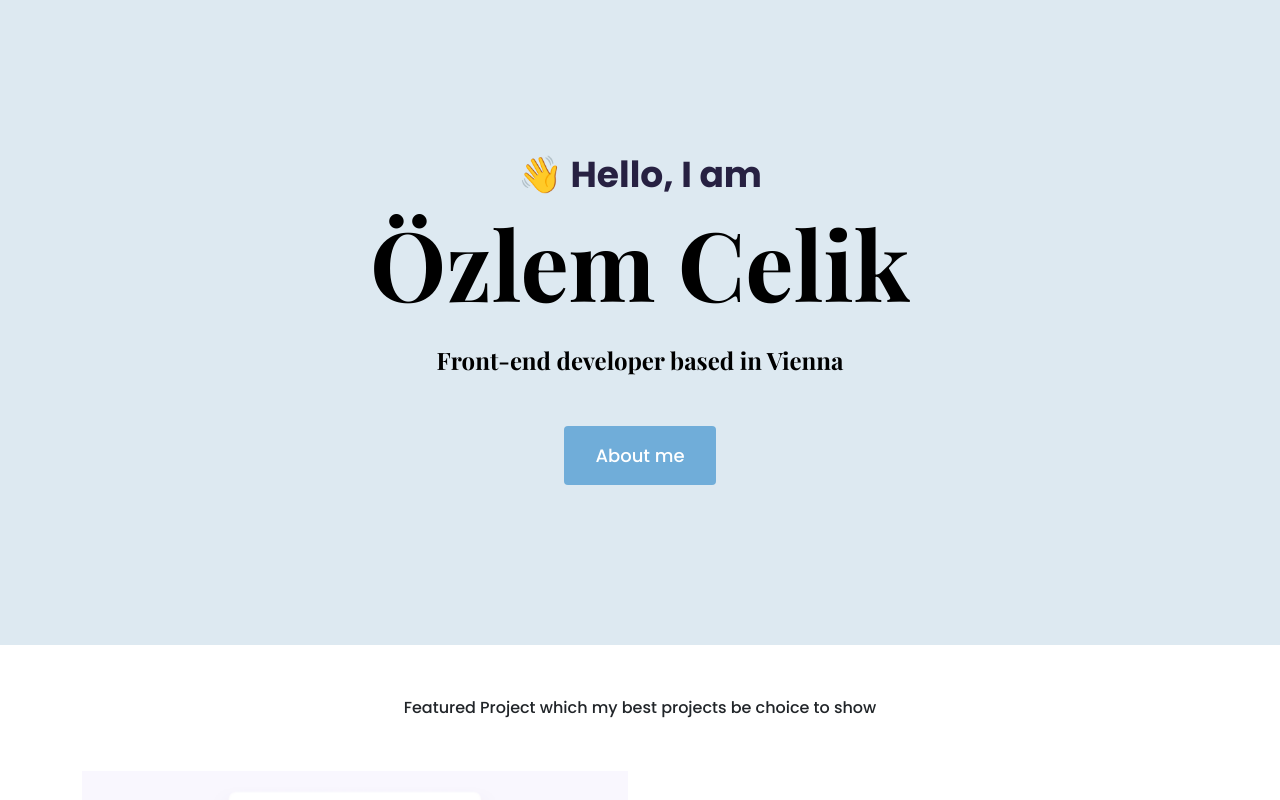
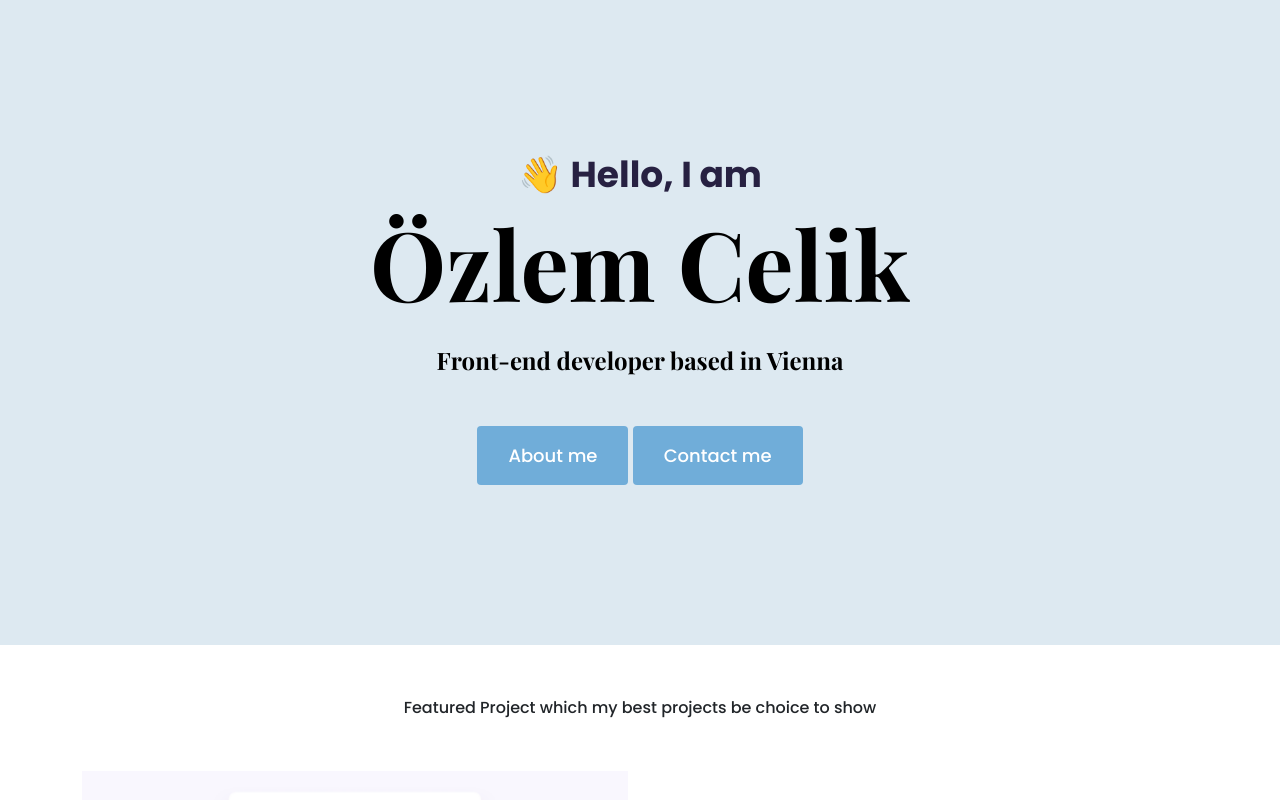
Before and after one commit to oezlemcelik/portfolio, a plain HTML site: page index.html in a window 1280 px wide. Shown: the top 800 px of the page. Drawn offline with nearby package versions, Linux system fonts and the light colour scheme.

Commit message:
added contact me button

```diff
--- a/index.html
+++ b/index.html
@@ -36,6 +36,8 @@
       <h2 class="mb-5">Front-end developer based in Vienna</h2>
       <div>
         <a href="/about.html" class="btn btn-branding">About me</a>
+        <a href="/contact.html" class="btn btn-branding">Contact me</a>
+
       </div>
     </div>
     <p class="text-center m-5">
```
